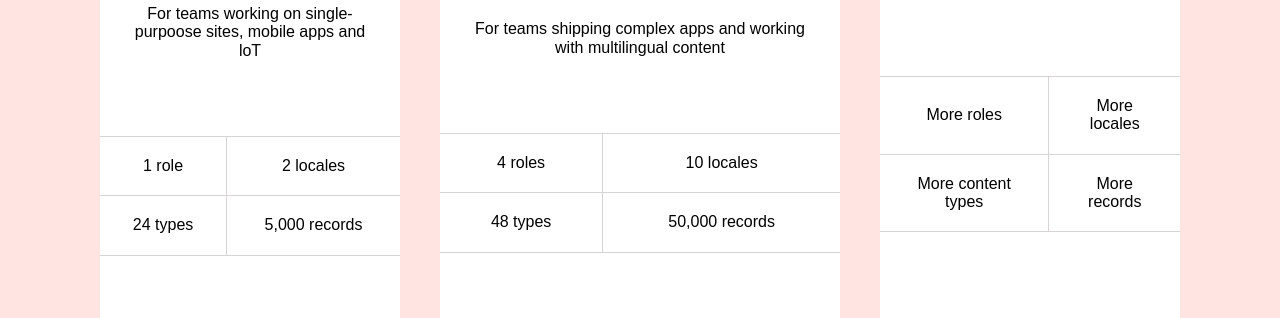
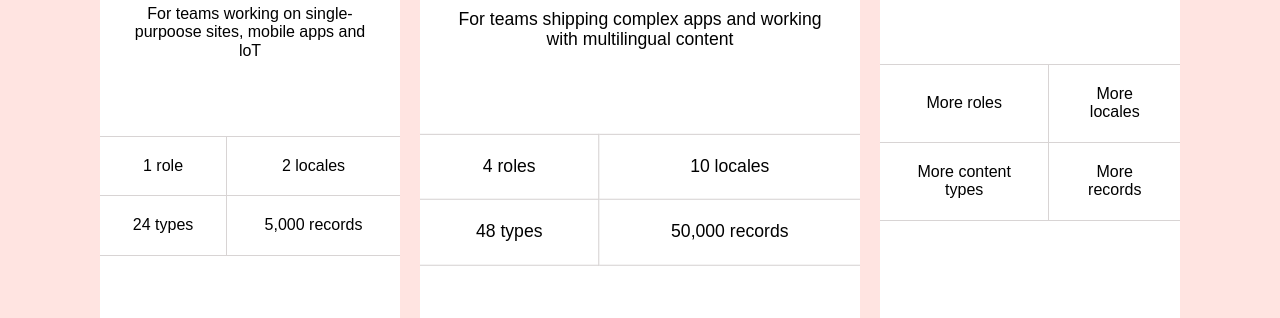
Before and after one commit to PaulinaLL/ui-basics-price-cards-PaulinaLL, a plain HTML site: page index.html in a window 1280 px wide. Shown: the part 275-593 px from the top of the page. Drawn offline with Linux system fonts and the light colour scheme.

Commit message:
no fix hight

```diff
--- a/index.html
+++ b/index.html
@@ -28,7 +28,7 @@
         min-width: 150px;
         width: 400px;
         transition: 0.3s;
-        height: 60vh;
+        /* height: 60vh; */
       }
       div:nth-child(1) {
         border-top: 10px solid yellow;
@@ -37,7 +37,7 @@
 
       div:nth-child(2) {
         border-top: 10px solid rgb(38, 204, 46);
-        height: 80vh;
+        transform: scale(1.1);
       }
 
       div:nth-child(3) {
@@ -95,6 +95,7 @@
       div:hover {
         box-shadow: 1px 1px 10px gray;
         transform: translateY(-15px);
+        transform: scale(1.1);
       }
     </style>
   </head>
```
